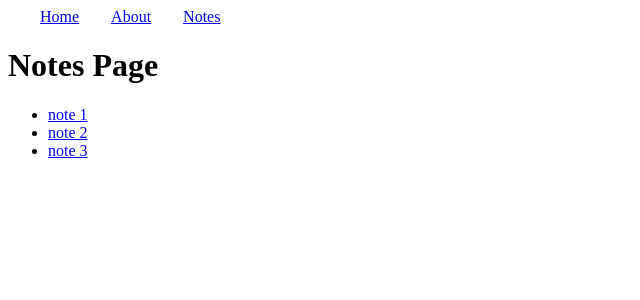
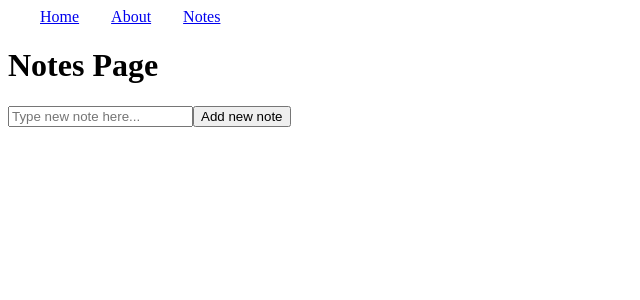
Before and after one commit to Jos017/nuxtcourse, a Nuxt app: page /notes in a window 1280 px wide. Shown: the top 300 px of the page, without its empty margins (0-640 px from the left). Built offline with nearby package versions, Linux system fonts and the light colour scheme.

Commit message:
basic components

```diff
--- /dev/null
+++ b/components/Card/Note.vue
@@ -0,0 +1,30 @@
+<script setup lang="ts">
+export interface CardNoteProps {
+  title: string;
+  content: string;
+}
+const { title, content } = defineProps<CardNoteProps>();
+</script>
+
+<template>
+  <div class="card-note">
+    <h3 class="card-note__title">{{ title }}</h3>
+    <p class="card-note__content">{{ content }}</p>
+  </div>
+</template>
+
+<style scoped>
+.card-note {
+  border: 1px solid gray;
+  border-radius: 20px;
+}
+
+.card-note__title {
+  padding: 10px;
+  border-bottom: 1px solid black;
+}
+
+.card-note__content {
+  padding: 10px;
+}
+</style>
--- /dev/null
+++ b/components/Input/NewNote.vue
@@ -0,0 +1,3 @@
+<template>
+  <input type="text" placeholder="Type new note here...">
+</template>
--- a/nuxt.config.ts
+++ b/nuxt.config.ts
@@ -1,5 +1,12 @@
 // https://nuxt.com/docs/api/configuration/nuxt-config
 export default defineNuxtConfig({
   compatibilityDate: '2025-05-15',
-  devtools: { enabled: true }
+  devtools: { enabled: true },
+  // WE CAN CONFIG IF THE FOLDER FOR COMPONENTS USES PREFIX
+  // components: [
+  //   {
+  //     path: '~/components',
+  //     pathPrefix: false,
+  //   }
+  // ]
 })
--- a/pages/notes/index.vue
+++ b/pages/notes/index.vue
@@ -1,15 +1,35 @@
 <script lang="ts" setup>
+import type { CardNoteProps } from '~/components/Card/Note.vue';
+
+
 const randomNumber = (): number => {
   return Math.floor(Math.random() * 100) + 1
 }
-const notes: string[] = ['note 1', 'note 2', 'note 3']
+const notes = ref<CardNoteProps[]>([])
+const inputNewNote = useTemplateRef('inputNewNote');
+
+const addNote = (value: string) => {
+  if (value == '' || value == undefined) return
+  notes.value.push({ title: 'Note ' + (notes.value.length + 1), content: value });
+}
 </script>
 
 <template>
   <h1>Notes Page</h1>
-  <ul>
-    <li v-for="note in notes">
-      <NuxtLink :to="'/notes/' + randomNumber()">{{ note }}</NuxtLink>
-    </li>
-  </ul>
+  <InputNewNote ref="inputNewNote" />
+  <button @click="addNote(inputNewNote?.$el.value)">Add new note</button>
+  <div class="notes-container">
+    <NuxtLink v-for="note, index in notes" :to="'/notes/' + randomNumber()" :key="index">
+      <CardNote :title="note.title" :content="note.content" />
+    </NuxtLink>
+  </div>
 </template>
+
+<style scoped>
+.notes-container {
+  display: flex;
+  flex-direction: row;
+  gap: 1rem;
+  flex-wrap: wrap;
+}
+</style>
```
